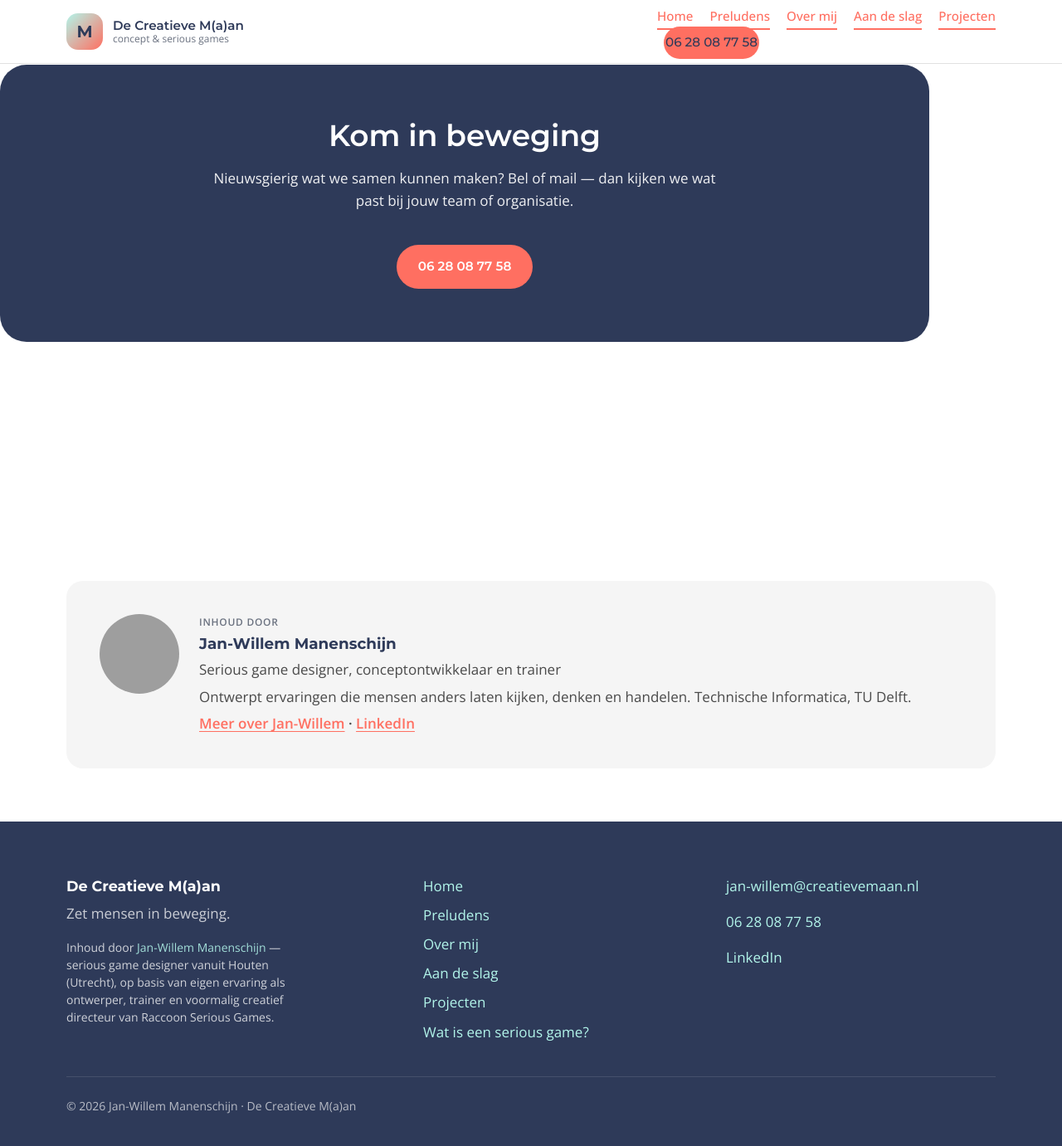
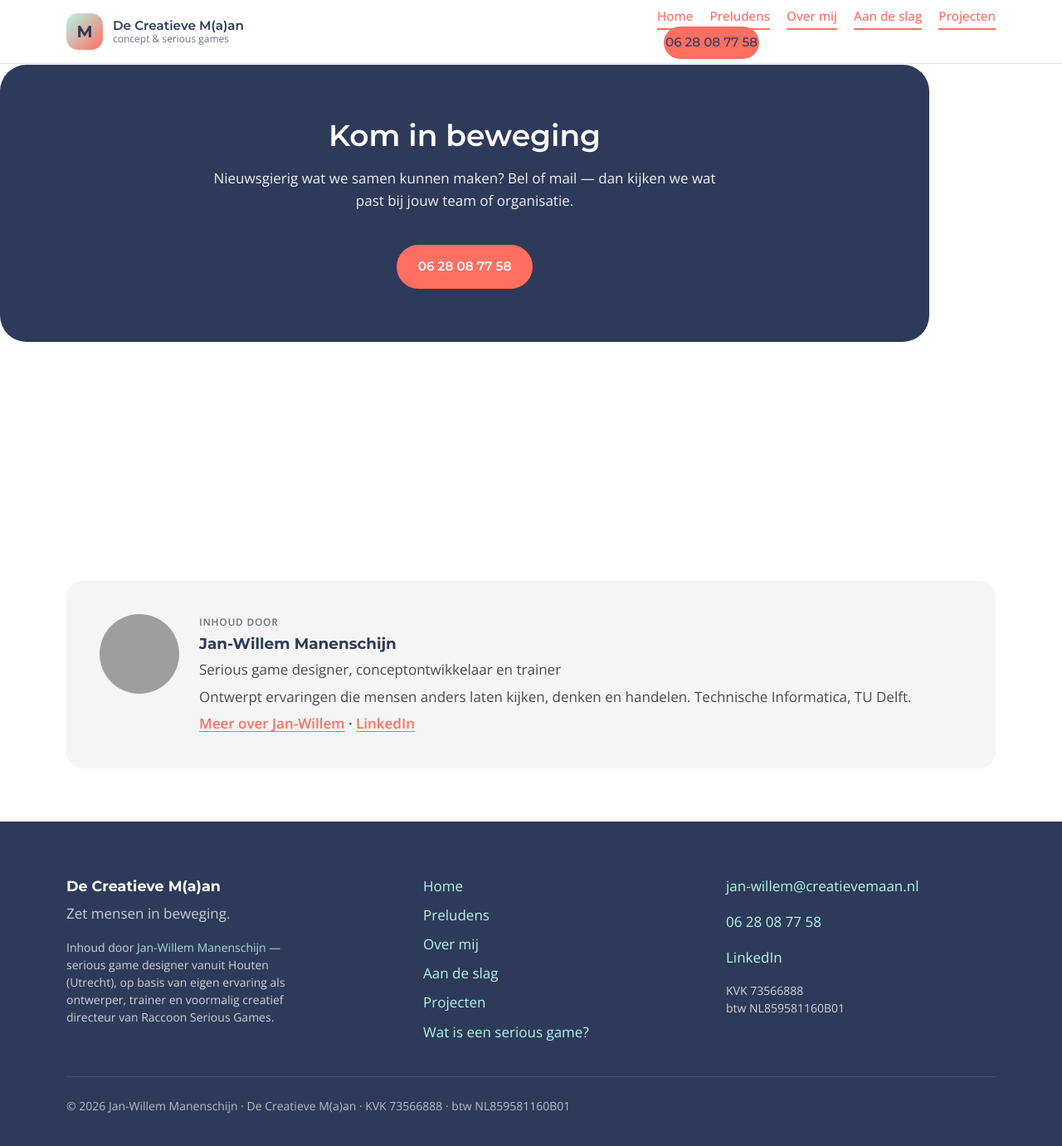
Before and after one commit to janwillemm/Creatieve-Maan-Website, a Jekyll site: the page built from index.html, in a window 1280 px wide and 1400 px high, scrolled down 4090 px. Shown: the top 1381 px of the window at 83% size. Built offline with Jekyll 4.4.1, drawn with Linux system fonts in a browser that asks for light colours.

Commit message:
Voeg KVK- en btw-nummer toe als EEAT-vertrouwenssignaal
Zichtbaar in footer en op Over mij, en als taxID/vatID in Organization-schema.

Co-authored-by: Jan-Willem Manenschijn <github@manenschijn.com>

```diff
--- a/_config.yml
+++ b/_config.yml
@@ -12,6 +12,8 @@ logo: /assets/images/favicon.svg
 email: jan-willem@creatievemaan.nl
 phone: "06 28 08 77 58"
 phone_link: "+31628087758"
+kvk: "73566888"
+vat: "NL859581160B01"
 
 author:
   name: Jan-Willem Manenschijn
--- a/_data/author.yml
+++ b/_data/author.yml
@@ -16,6 +16,8 @@ url: /over-mij/
 email: jan-willem@creatievemaan.nl
 phone: "06 28 08 77 58"
 phone_link: "+31628087758"
+kvk: "73566888"
+vat: "NL859581160B01"
 linkedin: https://www.linkedin.com/in/creatievemaan
 github: https://github.com/janwillemm
 same_as:
--- a/_includes/footer.html
+++ b/_includes/footer.html
@@ -22,9 +22,13 @@
       <p>
         <a href="{{ site.data.author.linkedin }}" rel="me noopener noreferrer" target="_blank">LinkedIn</a>
       </p>
+      <p class="footer-legal">
+        KVK {{ site.kvk }}<br>
+        btw {{ site.vat }}
+      </p>
     </div>
   </div>
   <div class="container site-footer__bottom">
-    <p>&copy; {{ 'now' | date: '%Y' }} Jan-Willem Manenschijn · De Creatieve M(a)an</p>
+    <p>&copy; {{ 'now' | date: '%Y' }} Jan-Willem Manenschijn · De Creatieve M(a)an · KVK {{ site.kvk }} · btw {{ site.vat }}</p>
   </div>
 </footer>
--- a/_includes/schema.html
+++ b/_includes/schema.html
@@ -68,6 +68,14 @@
       "description": {{ site.description | jsonify }},
       "email": {{ site.email | jsonify }},
       "telephone": {{ site.phone_link | jsonify }},
+      "taxID": {{ site.kvk | jsonify }},
+      "vatID": {{ site.vat | jsonify }},
+      "identifier": {
+        "@type": "PropertyValue",
+        "name": "KVK",
+        "propertyID": "ChamberOfCommerceNumber",
+        "value": {{ site.kvk | jsonify }}
+      },
       "areaServed": {
         "@type": "Country",
         "name": "Nederland"
--- a/assets/css/main.css
+++ b/assets/css/main.css
@@ -795,6 +795,13 @@ ul {
   max-width: 36ch;
 }
 
+.footer-legal {
+  margin: var(--space-sm) 0 0;
+  font-size: 0.875rem;
+  line-height: 1.5;
+  opacity: 0.88;
+}
+
 /* AEO / EEAT */
 .breadcrumbs ol {
   list-style: none;
--- a/llms.txt
+++ b/llms.txt
@@ -12,6 +12,8 @@ De Creatieve M(a)an is het persoonlijke werk van Jan-Willem. Hij studeerde Techn
 - Locatie: Houten, Utrecht, Nederland (werkt landelijk)
 - E-mail: jan-willem@creatievemaan.nl
 - Telefoon: +31 6 28 08 77 58
+- KVK: 73566888
+- btw: NL859581160B01
 - LinkedIn: https://www.linkedin.com/in/creatievemaan
 
 ## Pagina's
```
Also changed, not shown: over-mij.md (+1 -0 lines).
